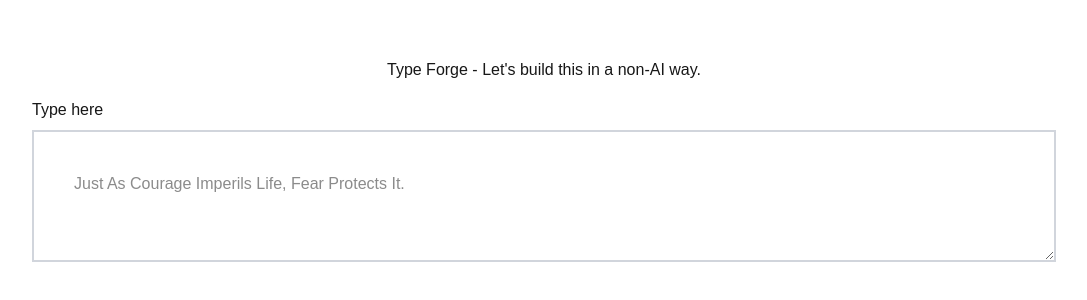
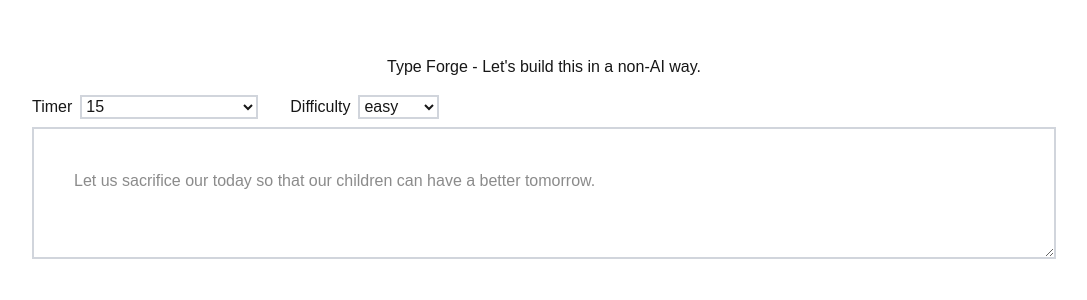
Before and after one commit to Shantanoo-Chandorkar/type-forge, a Next.js app: page / in a window 1280 px wide. Shown: the part 240-540 px from the top of the page, without its empty margins (96-1183 px from the left). Built offline with nearby package versions, Linux system fonts and the light colour scheme.

Commit message:
Added timer and difficulty states and select elements for the same

```diff
--- a/app/page.js
+++ b/app/page.js
@@ -2,27 +2,83 @@
 import { useState, useEffect } from 'react';
 import data from '../data/typing_quotes_categorized.json';
 
-const getRandomQuote = () => {
-    const quoteKeys = Object.keys(data);
+const getRandomQuote = (difficulty) => {
+    // const quoteKeys = Object.keys(data);
 
-    const randomQuoteKey = quoteKeys[Math.floor(Math.random() * quoteKeys.length)];
-    const randomQuote = data[randomQuoteKey][Math.floor(Math.random() * data[randomQuoteKey].length)];
+    // const randomQuoteKey = quoteKeys[Math.floor(Math.random() * quoteKeys.length)];
+    const randomQuote = data[difficulty][Math.floor(Math.random() * data[difficulty].length)];
 
     return randomQuote;
-}
+};
+
+const TIMER_VALUES = [15, 30, 60, 120];
+const NUMBER_OF_WORDS = [10, 25, 50, 100];
+const DIFFICULTY_LEVELS = ['easy', 'medium', 'hard'];
 
 export default function Home() {
     const [randomQuote, setRandomeQuote] = useState(null);
+    const [timer, setTimer] = useState(15);
+    const [difficulty, setDifficulty] = useState('easy');
 
     useEffect(() => {
-        setRandomeQuote(getRandomQuote());
-    }, []);
+        setRandomeQuote(getRandomQuote(difficulty));
+    }, [difficulty]);
+
+    const handleTimerChange = (e) => {
+        setTimer(e.target.value);
+    };
+
+    const handleDifficultyChange = (e) => {
+        setDifficulty(e.target.value);
+    };
     return (
         <div className="flex w-full m-auto justify-center items-center h-screen flex-col gap-4">
             <h1>{`Type Forge - Let's build this in a non-AI way.`}</h1>
-            <div className='w-[80%] mx-auto flex flex-col gap-2 justify-center items-center'>
-                <label htmlFor='type-input' className='w-full text-left'>Type here</label>
-                <textarea className='w-full p-10 border border-gray-300 border-2' id='type-input' placeholder={randomQuote?.quote}></textarea>
+            <div className="w-[80%] mx-auto flex flex-col gap-2 justify-center items-start">
+                <div className="w-full flex gap-8">
+                    <>
+                        <label className="flex gap-2" htmlFor="timer">
+                            Timer
+                            <select
+                                className="border border-gray-300 border-2"
+                                onChange={handleTimerChange}
+                                value={timer}
+                                id="timer"
+                            >
+                                <option value="">Select the timer value</option>
+                                {TIMER_VALUES.map((timer, index) => (
+                                    <option key={index} value={timer}>
+                                        {timer}
+                                    </option>
+                                ))}
+                            </select>
+                        </label>
+                    </>
+                    <>
+                        <label className="flex gap-2" htmlFor="difficulty">
+                            Difficulty
+                            <select
+                                id="difficulty"
+                                className="border border-gray-300 border-2"
+                                onChange={handleDifficultyChange}
+                            >
+                                {/* <option value=''>Select the difficulty value</option> */}
+                                {DIFFICULTY_LEVELS.map((difficulty, index) => (
+                                    <option key={index} value={difficulty}>
+                                        {difficulty}
+                                    </option>
+                                ))}
+                            </select>
+                        </label>
+                    </>
+                </div>
+                <label htmlFor="type-input" className="w-full text-left">
+                    <textarea
+                        className="w-full p-10 border border-gray-300 border-2"
+                        id="type-input"
+                        placeholder={randomQuote?.quote}
+                    ></textarea>
+                </label>
             </div>
         </div>
     );
```
